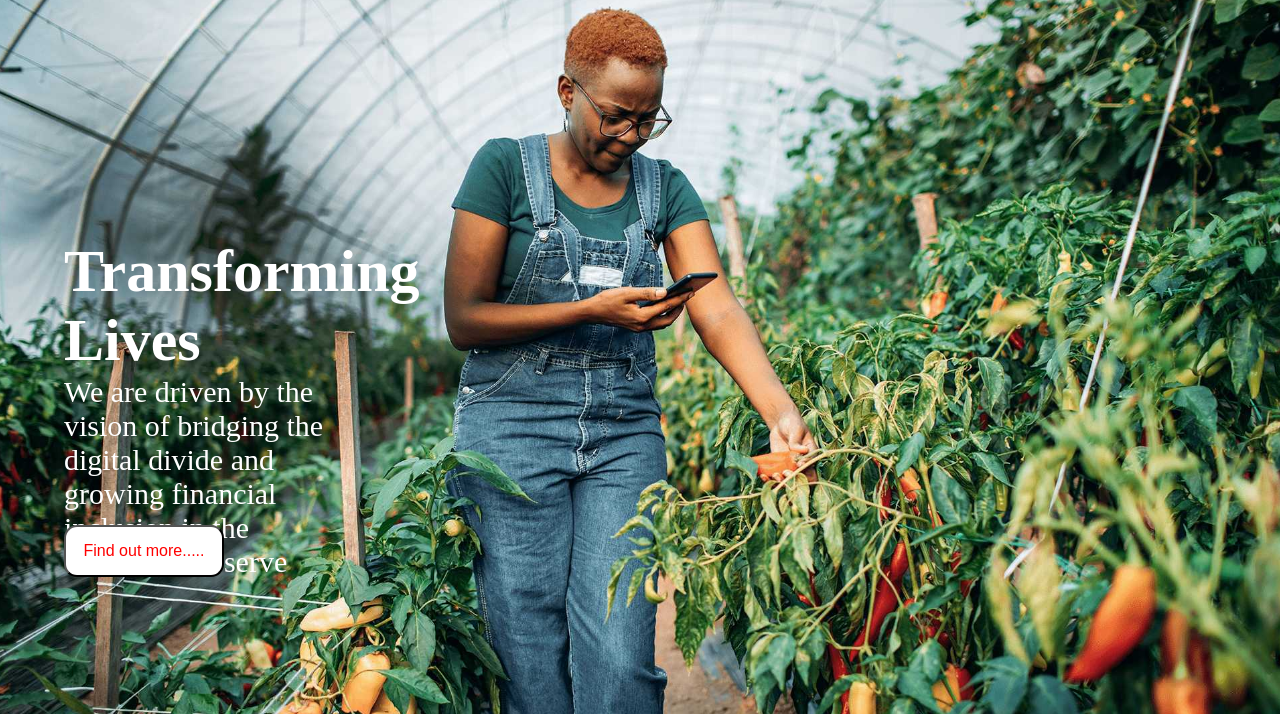
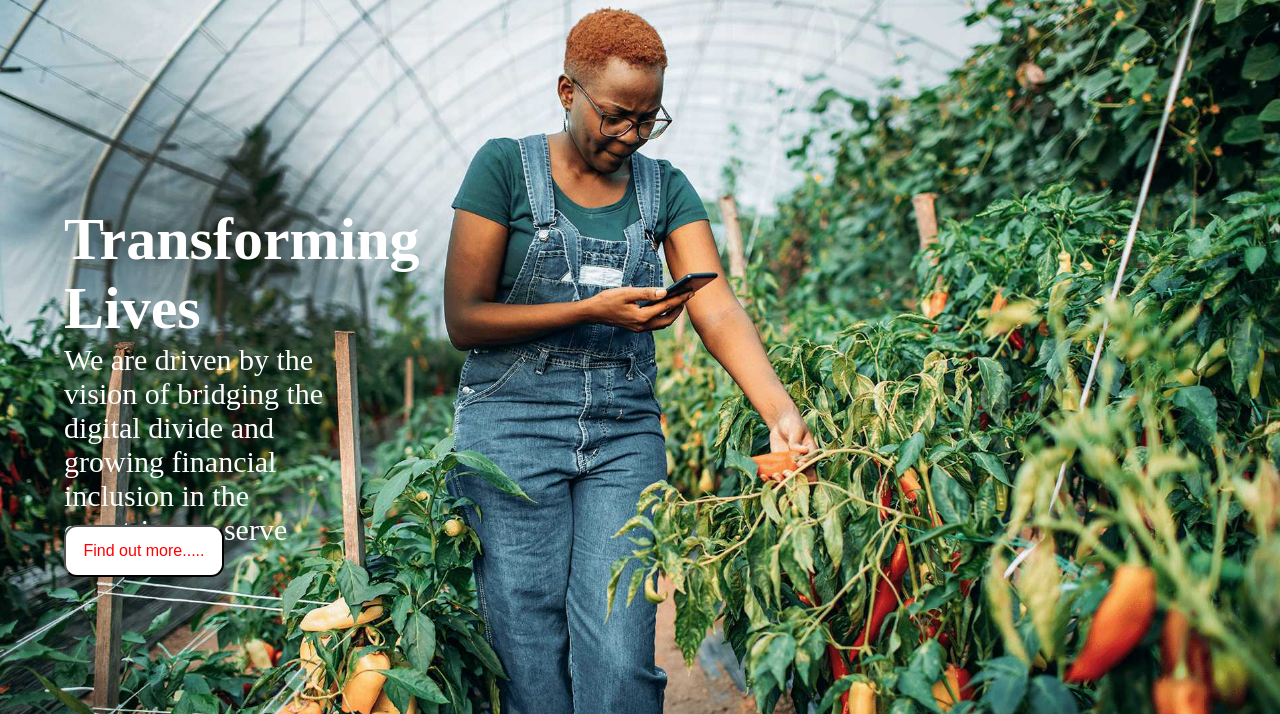
Before and after one commit to AlfahIV/airtel-clone, a plain HTML site: page index.html in a window 1280 px wide. Shown: the part 87-801 px from the top of the page. Drawn offline with nearby package versions, Linux system fonts and the light colour scheme; a web font is replaced by a local one.

Commit message:
assets back update

```diff
--- a/airtel.css
+++ b/airtel.css
@@ -49,7 +49,7 @@ color: white;
 position: absolute;
 font-size: 30px;
 width: 18rem;
-top: 15rem;
+top: 13rem;
 margin-left: 4rem;
 font-family: "Delicious Handrawn", serif;
 }
```
